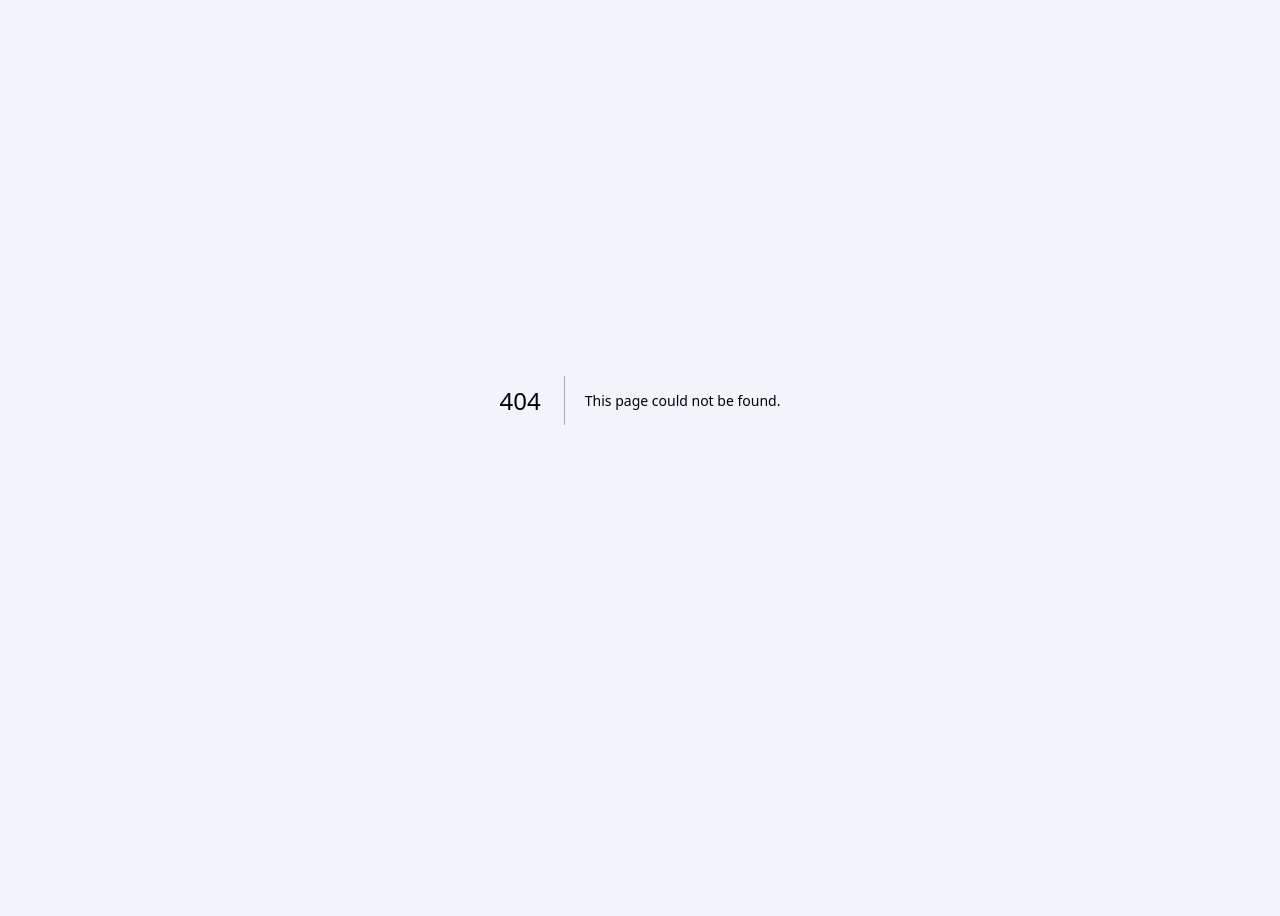
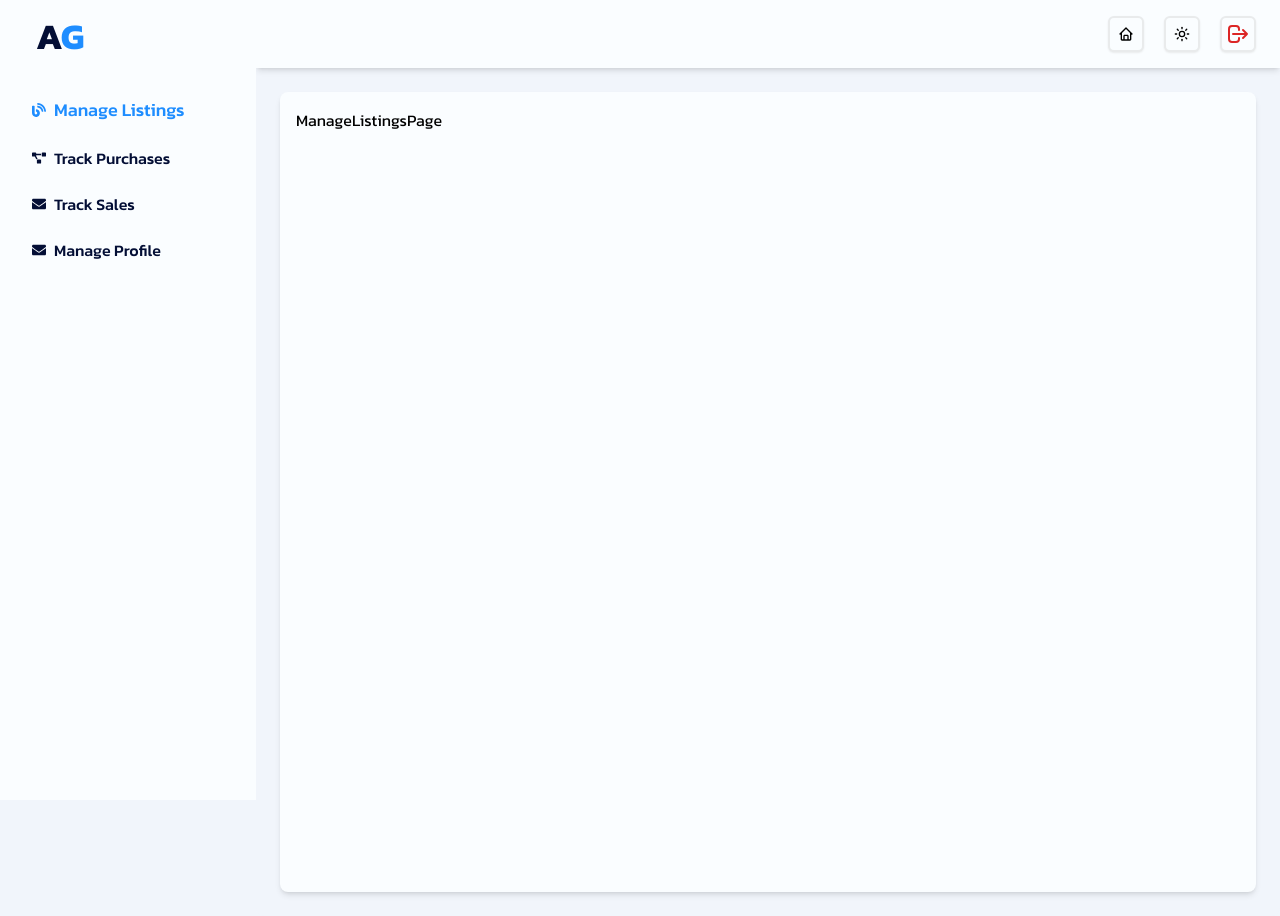
Before and after one commit to Arnab-Gupta11/Sell-ItForword-Client, a Next.js app: page /dashboard/user/listings in a window 1280 px wide. Before the commit this address had no page. Before the commit the page ends 800 px from the top, so only its background shows below. Built offline with nearby package versions, Linux system fonts and the light colour scheme.

Commit message:
Add Dashboard layout

```diff
--- /dev/null
+++ b/src/app/(dashboard-layout)/dashboard/user/listings/page.tsx
@@ -0,0 +1,5 @@
+const ManageListingsPage = () => {
+  return <div>ManageListingsPage</div>;
+};
+
+export default ManageListingsPage;
--- /dev/null
+++ b/src/app/(dashboard-layout)/dashboard/user/profile/page.tsx
@@ -0,0 +1,5 @@
+const ProfilePage = () => {
+  return <div>ProfilePage</div>;
+};
+
+export default ProfilePage;
--- /dev/null
+++ b/src/app/(dashboard-layout)/dashboard/user/purchase-history/page.tsx
@@ -0,0 +1,7 @@
+import React from "react";
+
+const PurchaseHistoryPage = () => {
+  return <div>PurchaseHistoryPage</div>;
+};
+
+export default PurchaseHistoryPage;
--- /dev/null
+++ b/src/app/(dashboard-layout)/dashboard/user/sales-history/page.tsx
@@ -0,0 +1,5 @@
+const SalesHistoryPage = () => {
+  return <div>SalesHistoryPage</div>;
+};
+
+export default SalesHistoryPage;
--- /dev/null
+++ b/src/app/(dashboard-layout)/layout.tsx
@@ -0,0 +1,13 @@
+import DashboardLayout from "@/components/modules/dashboard/Dashboard/Dashboard";
+import { Metadata } from "next";
+import React, { ReactNode } from "react";
+export const metadata: Metadata = {
+  title: "SellItForword | Dashboard",
+  description: "",
+};
+
+const DashboardLayoutPage = ({ children }: { children: ReactNode }) => {
+  return <DashboardLayout>{children}</DashboardLayout>;
+};
+
+export default DashboardLayoutPage;
--- /dev/null
+++ b/src/components/modules/dashboard/Dashboard/Dashboard.tsx
@@ -0,0 +1,100 @@
+"use client";
+import { HiOutlineLogout } from "react-icons/hi";
+import { ReactNode, useState } from "react";
+import { Menu, X } from "lucide-react";
+import { Button } from "@/components/ui/button";
+import { BiHome } from "react-icons/bi";
+import { FaBlog, FaProjectDiagram, FaEnvelope } from "react-icons/fa";
+import Link from "next/link";
+
+import { signOut } from "next-auth/react";
+import { ThemeToggler } from "@/components/shared/ThemeToggler/ThemeToggler";
+import DashbooardSidebarItem from "./DashboardSidebarItem";
+export default function DashboardLayout({ children }: { children: ReactNode }) {
+  const [isSidebarOpen, setIsSidebarOpen] = useState(false);
+  const menuItems = [
+    {
+      label: "Manage Listings",
+      path: "/dashboard/user/listings",
+      show: true,
+      Icon: FaBlog, // 📝 Blog Icon
+    },
+    {
+      label: "Track Purchases",
+      path: "/dashboard/user/purchase-history",
+      show: true,
+      Icon: FaProjectDiagram, // 📁 Project Icon
+    },
+    {
+      label: "Track Sales",
+      path: "/dashboard/user/sales-history",
+      show: true,
+      Icon: FaEnvelope, // ✉️ Message Icon
+    },
+    {
+      label: "Manage Profile",
+      path: "/dashboard/user/profile",
+      show: true,
+      Icon: FaEnvelope, // ✉️ Message Icon
+    },
+  ];
+  return (
+    <div className="flex h-screen">
+      {/* Sidebar */}
+      <aside
+        className={`fixed inset-y-0 left-0 z-50 flex flex-col w-64 bg-light-secondary-bg dark:bg-dark-secondary-bg transition-transform transform ${
+          isSidebarOpen ? "translate-x-0" : "-translate-x-64"
+        } lg:translate-x-0 lg:fixed`}
+      >
+        <div className="flex items-center justify-between p-4 ">
+          <div className="ml-5">
+            <span className="text-light-primary-txt dark:text-dark-primary-txt text-4xl font-bold">
+              A<span className="text-primary">G</span>
+            </span>
+          </div>
+
+          <Button variant="ghost" size="icon" className="lg:hidden" onClick={() => setIsSidebarOpen(false)}>
+            <X className="w-6 h-6" />
+          </Button>
+        </div>
+        <nav className="flex flex-col p-4 space-y-1.5">
+          {menuItems.map((menuItem, idx) => {
+            return menuItem.show ? <DashbooardSidebarItem key={idx} menuItem={menuItem} /> : null;
+          })}
+        </nav>
+      </aside>
+
+      {/* Main Content */}
+      <div className="flex flex-col flex-1 min-w-0 lg:ml-64">
+        {/* Navbar */}
+        <header className="sticky top-0 z-40 flex items-center justify-between px-6 py-4 bg-light-secondary-bg dark:bg-dark-secondary-bg shadow-md">
+          <div>
+            <Button variant="ghost" size="icon" className="lg:hidden" onClick={() => setIsSidebarOpen(true)}>
+              <Menu className="w-6 h-6" />
+            </Button>
+          </div>
+          <div className="flex items-center pl-5 gap-5">
+            <Link className="" href={"/"}>
+              <BiHome className="bg-light-secondary-bg dark:bg-dark-secondary-bg border-2 border-[#e9ebec] dark:border-[#142e3a] shadow-sm shadow-[#e9ebec] dark:shadow-[#142e3a] w-9 h-9 p-2 rounded-md" />
+            </Link>
+            <ThemeToggler />
+            <span
+              onClick={() => signOut()}
+              className="cursor-pointer bg-light-secondary-bg dark:bg-dark-secondary-bg border-2 border-[#e9ebec] dark:border-[#142e3a] shadow-sm shadow-[#e9ebec] dark:shadow-[#142e3a]  p-1 rounded-md "
+            >
+              <HiOutlineLogout className=" text-red-600 text-2xl" />
+            </span>
+            {/* <ProfileAvatar /> */}
+          </div>
+        </header>
+
+        {/* Content Area */}
+        <main className="flex-1 p-6 bg-light-primary-bg dark:bg-dark-primary-bg rounded-lg">
+          <div className="p-4 bg-light-secondary-bg dark:bg-dark-secondary-bg shadow-md dark:shadow-slate-900 min-h-screen rounded-lg">
+            {children}
+          </div>
+        </main>
+      </div>
+    </div>
+  );
+}
--- /dev/null
+++ b/src/components/modules/dashboard/Dashboard/DashboardSidebarItem.tsx
@@ -0,0 +1,32 @@
+/* eslint-disable @typescript-eslint/no-explicit-any */
+"use client";
+import Link from "next/link";
+import { usePathname } from "next/navigation";
+import React from "react";
+type TSidebarMenuItem = {
+  label: string;
+  path: string;
+  show: boolean;
+  Icon: any;
+};
+const DashbooardSidebarItem = ({ menuItem }: { menuItem: TSidebarMenuItem }) => {
+  const pathname = usePathname();
+  const { Icon } = menuItem;
+  return (
+    <Link
+      href={menuItem.path}
+      className={`font-medium ${
+        pathname === menuItem.path
+          ? "text-primary text-lg"
+          : "text-light-primary-txt dark:text-dark-primary-txt hover:text-primary duration-500 ease-in-out text-base"
+      }`}
+    >
+      <div className="justify-start px-4 py-2 rounded-lg flex items-center gap-2">
+        <Icon size={14} />
+        <span>{menuItem?.label}</span>
+      </div>
+    </Link>
+  );
+};
+
+export default DashbooardSidebarItem;
--- a/src/components/modules/home/Banner/SearchDropdown.tsx
+++ b/src/components/modules/home/Banner/SearchDropdown.tsx
@@ -1,3 +1,4 @@
+/* eslint-disable react-hooks/exhaustive-deps */
 "use client";
 
 import { useState, useEffect, useRef } from "react";
--- a/src/components/shared/Navbar/index.tsx
+++ b/src/components/shared/Navbar/index.tsx
@@ -36,17 +36,12 @@ const Navbar = () => {
       path: "/listings",
       show: true,
     },
-    // {
-    //   label: "Blog",
-    //   path: "/dashboard",
-    //   show: true,
-    //   // path: `${user?.role === "admin" ? "/dashboard/manage-products" : "/dashboard/view-orders"}`,
-    //   // show: user?.role === "user" || user?.role === "admin",
-    // },
     {
-      label: "Blogs",
-      path: "/blogs",
+      label: "Dashboard",
+      path: "/dashboard/user/listings",
       show: true,
+      // path: `${user?.role === "admin" ? "/dashboard/manage-products" : "/dashboard/view-orders"}`,
+      // show: user?.role === "user" || user?.role === "admin",
     },
     {
       label: "Contact",
```
